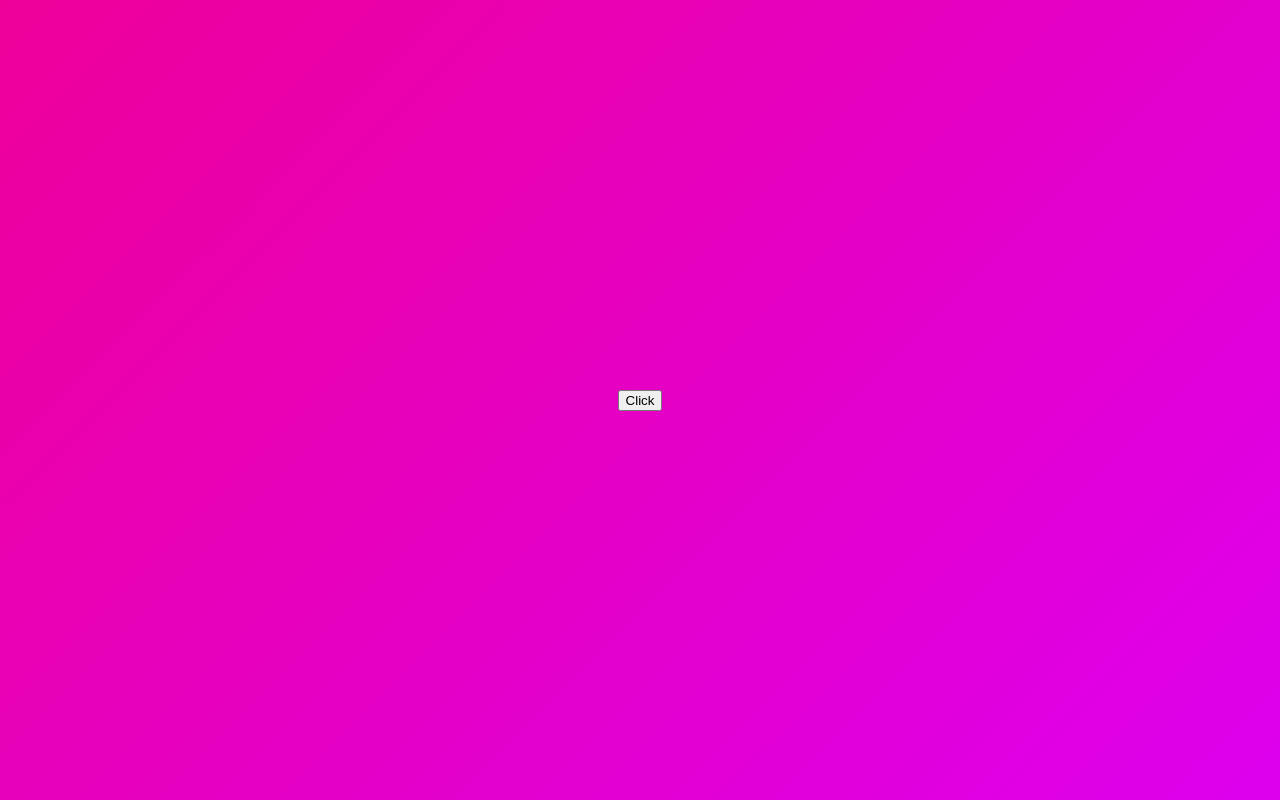
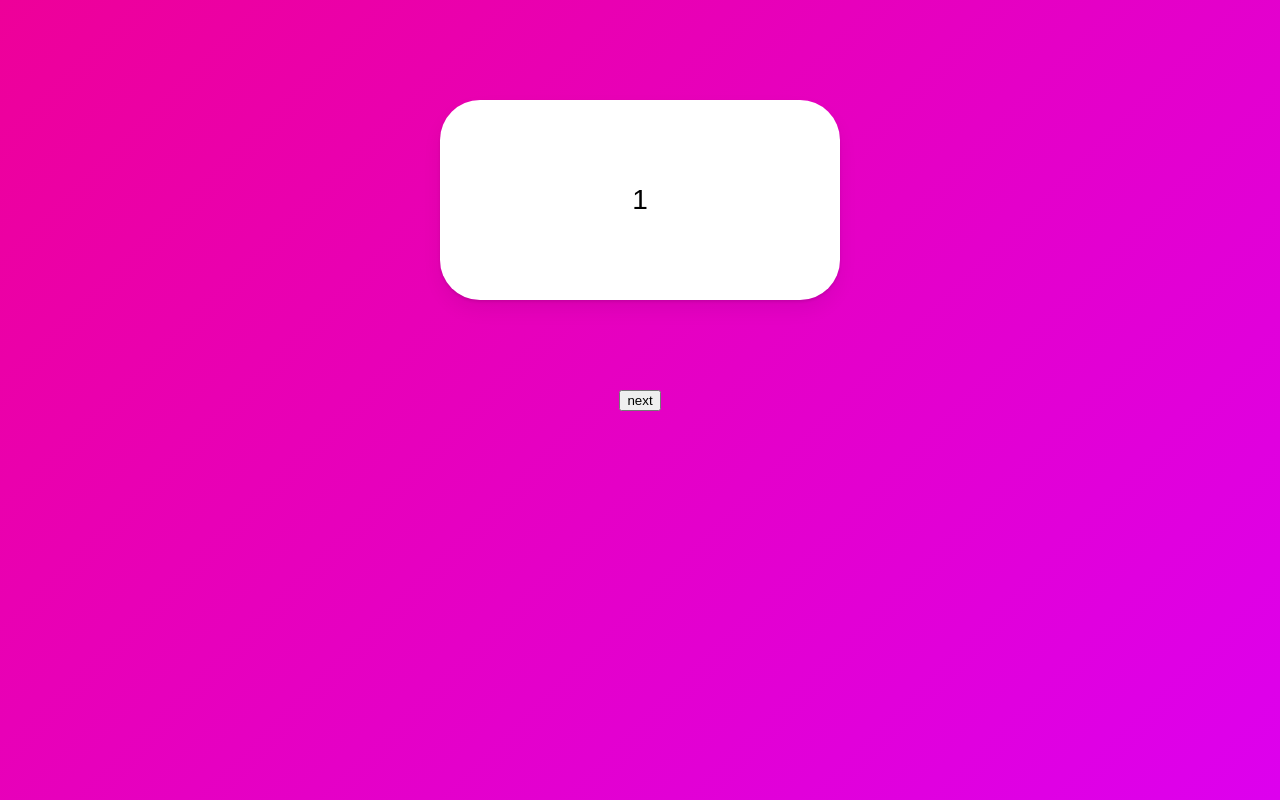
Before and after one commit to jiyong0419/react-masterclass_chapter8, a React (Create React App) app: page / in a window 1280 px wide. Built offline with nearby package versions, Linux system fonts and the light colour scheme.

Commit message:
#8.12
<AnimatePresence>를 이용해서 슬라이더 표현하기

```diff
--- a/src/App.tsx
+++ b/src/App.tsx
@@ -8,6 +8,7 @@ const Wrapper = styled(motion.div)`
   display: flex;
   justify-content: center;
   align-items: center;
+  flex-direction: column;
 `;
 
 const Box = styled(motion.div)`
@@ -18,41 +19,53 @@ const Box = styled(motion.div)`
   position: absolute;
   top: 100px;
   box-shadow: 0 2px 3px rgba(0, 0, 0, 0.1), 0 10px 20px rgba(0, 0, 0, 0.06);
+  display: flex;
+  justify-content: center;
+  align-items: center;
+  font-size: 28px;
 `;
 
 const boxVariants = {
-  initial: {
+  start: {
+    x: 200,
     opacity: 0,
     scale: 0,
   },
-  visible: {
+  end: {
+    x: 0,
     opacity: 1,
     scale: 1,
-    rotateZ: 360,
+    transition: { duration: 0.2 },
   },
   exit: {
+    x: -200,
     opacity: 0,
     scale: 0,
-    y: 50,
     transition: { duration: 0.2 },
   },
 };
 function App() {
-  const [showing, setShowing] = useState(false);
-  const toggleShowing = () => setShowing((prev) => !prev);
+  const [count, setCount] = useState(1);
+  const onClickNextBtn = () => setCount((i) => (i === 10 ? 10 : i + 1));
+  const arr = [1, 2, 3, 4, 5, 6, 7, 8, 9, 10];
   return (
     <Wrapper>
-      <button onClick={toggleShowing}>Click</button>
       <AnimatePresence>
-        {showing ? (
-          <Box
-            variants={boxVariants}
-            initial="initial"
-            animate="visible"
-            exit="exit"
-          />
-        ) : null}
+        {arr.map((i) =>
+          i === count ? (
+            <Box
+              variants={boxVariants}
+              initial="start"
+              animate="end"
+              exit="exit"
+              key={i}
+            >
+              {i}
+            </Box>
+          ) : null
+        )}
       </AnimatePresence>
+      <button onClick={onClickNextBtn}>next</button>
     </Wrapper>
   );
 }
```
